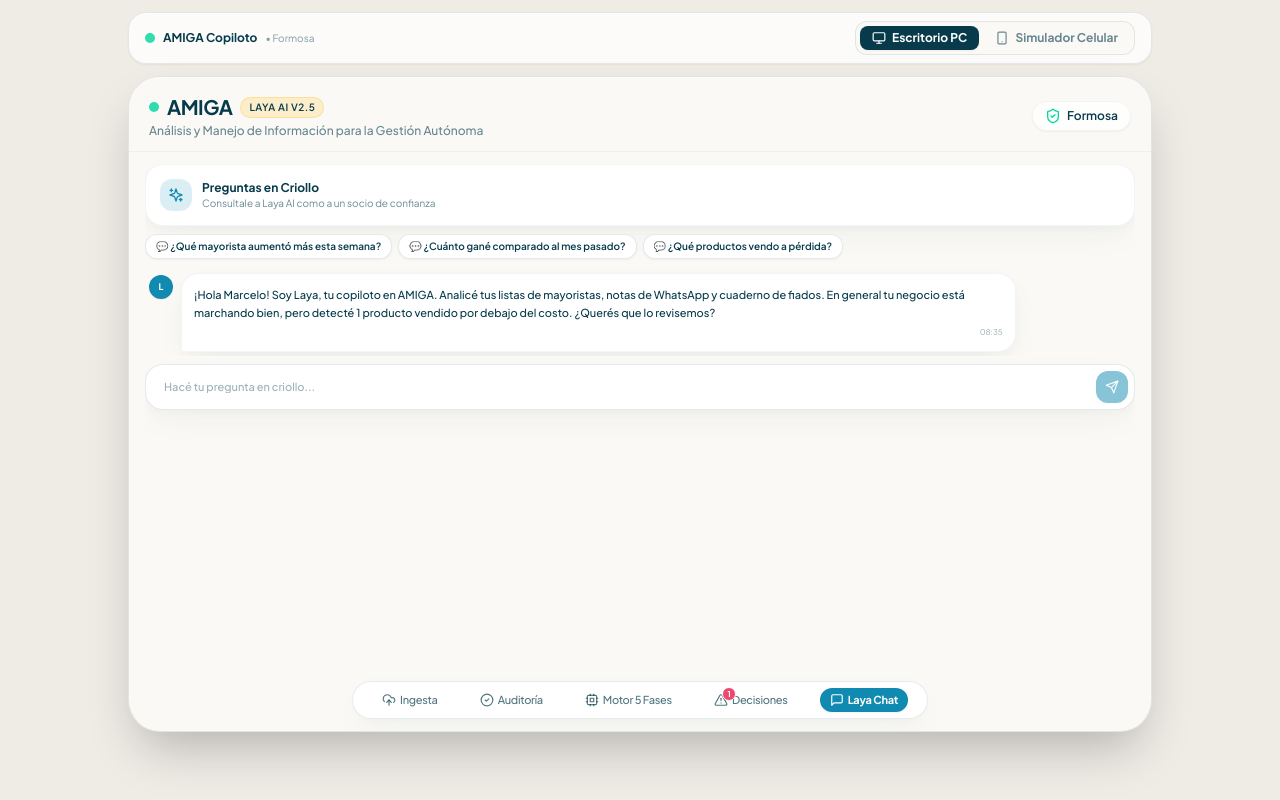
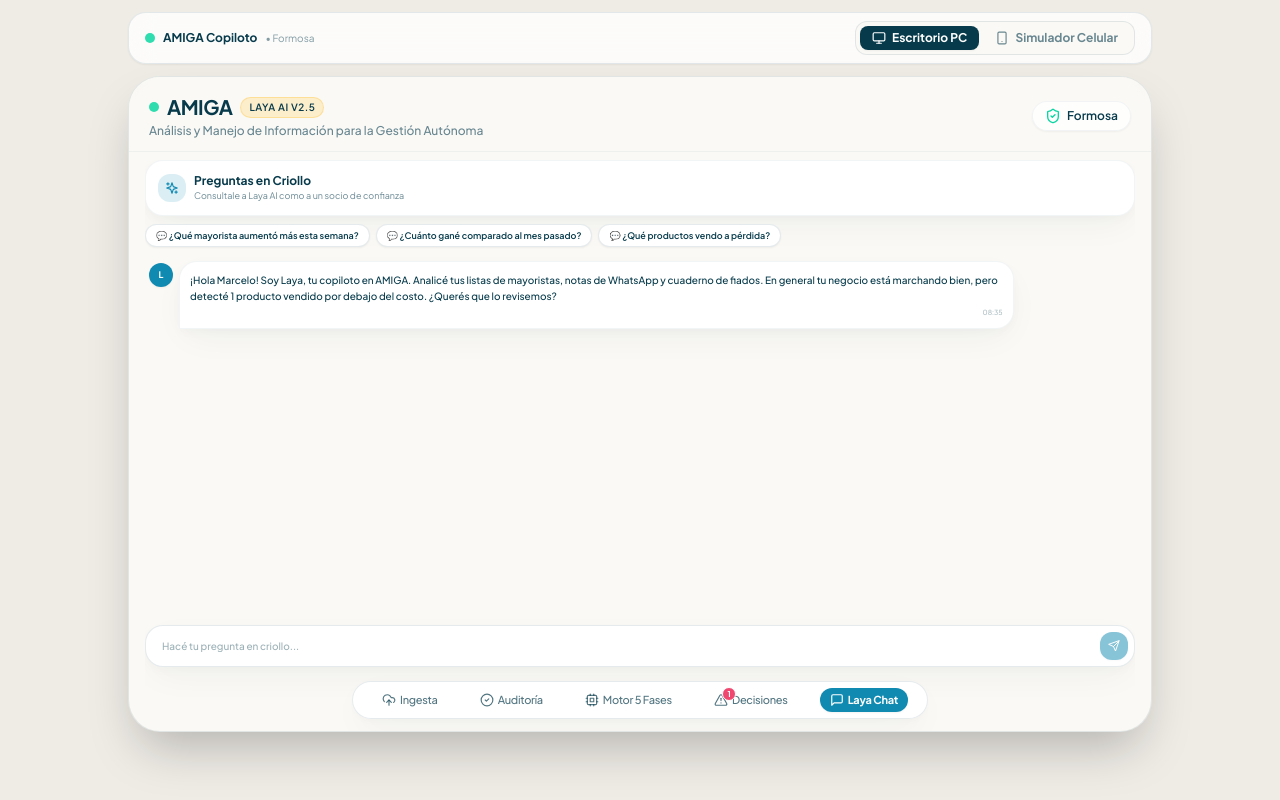
Before and after one commit to tinag1144/hackathon-amiga, a React (Vite) app in the folder frontend/: page / in a window 1280 px wide. Both pictures are taken after a click on the button "Laya Chat". Built offline with nearby package versions, Linux system fonts and the light colour scheme.

Commit message:
fix: correcion estructural de overflow-hidden flex-col en App.tsx para fijar el chat box y scroll de mensajes

```diff
--- a/frontend/src/App.tsx
+++ b/frontend/src/App.tsx
@@ -24,12 +24,8 @@ export const App: React.FC = () => {
   const [processingFileName, setProcessingFileName] = useState<string | null>(null);
 
   const handleUpload = async (file: File) => {
-    // 1. Inicia el razonamiento automático de 5 fases en pantalla
     setProcessingFileName(file.name);
-
-    // 2. Procesa el archivo en vivo generando Asset, Auditoría y Decisión Prescriptiva
     const result = await ApiService.processFileUpload(file);
-
     setAssets(prev => [result.asset, ...prev]);
     setAudits(prev => [result.audit, ...prev]);
     if (result.decision) {
@@ -39,7 +35,6 @@ export const App: React.FC = () => {
 
   const handlePipelineComplete = () => {
     setProcessingFileName(null);
-    // Cambia automáticamente a la vista de decisiones prescriptivas al finalizar el razonamiento en vivo
     setActiveTab('decisiones');
   };
 
@@ -47,7 +42,7 @@ export const App: React.FC = () => {
     <MobileContainer>
       <TopHeader />
 
-      <main className="flex-1 px-3 sm:px-4 pt-3 overflow-y-auto">
+      <main className={`flex-1 px-3 sm:px-4 pt-2 ${activeTab === 'chat' ? 'overflow-hidden flex flex-col relative' : 'overflow-y-auto'}`}>
         {activeTab === 'ingesta' && (
           <FileUploader assets={assets} onUpload={handleUpload} />
         )}
--- a/frontend/src/components/Chat/CopilotChat.tsx
+++ b/frontend/src/components/Chat/CopilotChat.tsx
@@ -1,4 +1,4 @@
-import React, { useState } from 'react';
+import React, { useState, useRef, useEffect } from 'react';
 import { Send, Sparkles, ExternalLink, Bot } from 'lucide-react';
 import { ChatMessage } from '../../types';
 import { ApiService } from '../../services/api';
@@ -11,12 +11,21 @@ interface CopilotChatProps {
 export const CopilotChat: React.FC<CopilotChatProps> = ({ messages, setMessages }) => {
   const [input, setInput] = useState('');
   const [loading, setLoading] = useState(false);
+  const messagesEndRef = useRef<HTMLDivElement>(null);
 
   const suggestedPrompts = [
     "¿Qué mayorista aumentó más esta semana?",
     "¿Cuánto gané comparado al mes pasado?",
     "¿Qué productos vendo a pérdida?"
   ];
+
+  const scrollToBottom = () => {
+    messagesEndRef.current?.scrollIntoView({ behavior: 'smooth' });
+  };
+
+  useEffect(() => {
+    scrollToBottom();
+  }, [messages, loading]);
 
   const handleSend = async (textToSend?: string) => {
     const query = textToSend || input;
@@ -52,40 +61,40 @@ export const CopilotChat: React.FC<CopilotChatProps> = ({ messages, setMessages
   };
 
   return (
-    <div className="h-full flex flex-col justify-between overflow-hidden pb-20">
+    <div className="flex-1 flex flex-col overflow-hidden pb-16 min-h-0 relative">
 
       {/* Editorial Chat Header */}
-      <div className="bg-white rounded-2xl p-3.5 shadow-editorial border border-[#073b4c]/5 mb-2 shrink-0">
-        <div className="flex items-center gap-2.5">
-          <div className="w-8 h-8 rounded-xl bg-[#118ab2]/15 flex items-center justify-center text-[#118ab2] shrink-0">
-            <Sparkles className="w-4 h-4" />
+      <div className="bg-white rounded-2xl p-3 shadow-editorial border border-[#073b4c]/5 mb-2 shrink-0">
+        <div className="flex items-center gap-2">
+          <div className="w-7 h-7 rounded-xl bg-[#118ab2]/15 flex items-center justify-center text-[#118ab2] shrink-0">
+            <Sparkles className="w-3.5 h-3.5" />
           </div>
           <div>
             <h2 className="text-xs font-bold text-[#073b4c]">Preguntas en Criollo</h2>
-            <p className="text-[10px] text-[#073b4c]/60">Consultale a Laya AI como a un socio de confianza</p>
+            <p className="text-[9px] text-[#073b4c]/60">Consultale a Laya AI como a un socio de confianza</p>
           </div>
         </div>
       </div>
 
       {/* Suggested Prompts Carousel */}
-      <div className="flex gap-1.5 overflow-x-auto pb-1.5 mb-1 scrollbar-none shrink-0">
+      <div className="flex gap-1.5 overflow-x-auto pb-1 mb-1.5 scrollbar-none shrink-0">
         {suggestedPrompts.map((p, idx) => (
           <button
             key={idx}
             onClick={() => handleSend(p)}
-            className="text-[10px] text-[#073b4c] font-semibold bg-white hover:bg-[#ffd166]/20 px-2.5 py-1 rounded-xl border border-[#073b4c]/10 shadow-sm whitespace-nowrap shrink-0 transition-colors"
+            className="text-[9px] text-[#073b4c] font-semibold bg-white hover:bg-[#ffd166]/20 px-2.5 py-1 rounded-xl border border-[#073b4c]/10 shadow-sm whitespace-nowrap shrink-0 transition-colors"
           >
             💬 {p}
           </button>
         ))}
       </div>
 
-      {/* Chat Messages List (Flex-1 scrollable area) */}
-      <div className="flex-1 overflow-y-auto space-y-2.5 px-1 py-1 min-h-0">
+      {/* Chat Messages List (STRICTLY SCROLLABLE AREA) */}
+      <div className="flex-1 overflow-y-auto min-h-0 space-y-2 px-1 py-1">
         {messages.map((msg) => (
           <div
             key={msg.id}
-            className={`flex items-start gap-2 ${msg.sender === 'user' ? 'justify-end' : 'justify-start'}`}
+            className={`flex items-start gap-1.5 ${msg.sender === 'user' ? 'justify-end' : 'justify-start'}`}
           >
             {msg.sender === 'laya' && (
               <div className="w-6 h-6 rounded-full bg-[#118ab2] flex items-center justify-center text-white text-[9px] font-bold shrink-0 mt-0.5 shadow-sm">
@@ -94,17 +103,17 @@ export const CopilotChat: React.FC<CopilotChatProps> = ({ messages, setMessages
             )}
 
             <div
-              className={`max-w-[85%] rounded-2xl p-3 shadow-editorial leading-relaxed ${
+              className={`max-w-[85%] rounded-2xl p-2.5 shadow-editorial leading-relaxed ${
                 msg.sender === 'user'
                   ? 'bg-[#073b4c] text-white rounded-br-none'
                   : 'bg-white text-[#073b4c] rounded-bl-none border border-[#073b4c]/5'
               }`}
             >
-              <p className="text-[11px] font-medium whitespace-pre-line">{msg.text}</p>
+              <p className="text-[10px] font-medium whitespace-pre-line">{msg.text}</p>
 
               {/* Citaciones si es de Laya */}
               {msg.archivos_citados && msg.archivos_citados.length > 0 && (
-                <div className="mt-2 pt-1.5 border-t border-[#073b4c]/10 space-y-1">
+                <div className="mt-1.5 pt-1 border-t border-[#073b4c]/10 space-y-0.5">
                   <span className="text-[8px] font-bold text-[#118ab2] uppercase tracking-wider block">
                     Fuentes consultadas por Laya:
                   </span>
@@ -118,7 +127,7 @@ export const CopilotChat: React.FC<CopilotChatProps> = ({ messages, setMessages
                 </div>
               )}
 
-              <span className={`text-[8px] block mt-1 text-right ${msg.sender === 'user' ? 'text-white/60' : 'text-[#073b4c]/40'}`}>
+              <span className={`text-[7px] block mt-0.5 text-right ${msg.sender === 'user' ? 'text-white/60' : 'text-[#073b4c]/40'}`}>
                 {msg.timestamp}
               </span>
             </div>
@@ -132,28 +141,29 @@ export const CopilotChat: React.FC<CopilotChatProps> = ({ messages, setMessages
         ))}
 
         {loading && (
-          <div className="flex items-center gap-2 text-[10px] text-[#073b4c]/60 bg-white p-2 rounded-xl w-fit shadow-editorial border border-[#073b4c]/5 animate-pulse">
-            <Bot className="w-3.5 h-3.5 text-[#118ab2]" /> Laya está consultando tus documentos...
+          <div className="flex items-center gap-2 text-[9px] text-[#073b4c]/60 bg-white p-2 rounded-xl w-fit shadow-editorial border border-[#073b4c]/5 animate-pulse">
+            <Bot className="w-3 h-3 text-[#118ab2]" /> Laya está consultando tus documentos...
           </div>
         )}
+        <div ref={messagesEndRef} />
       </div>
 
-      {/* Input Bar (Elevated above BottomNav) */}
-      <div className="mt-2 shrink-0 bg-white p-1.5 rounded-2xl shadow-editorial border border-[#073b4c]/10 flex items-center gap-1.5">
+      {/* Input Bar (STRICTLY SHRUNK AND POSITIONED ABOVE BOTTOMNAV) */}
+      <div className="mt-1 shrink-0 bg-white p-1.5 rounded-2xl shadow-editorial border border-[#073b4c]/10 flex items-center gap-1.5 z-10">
         <input
           type="text"
           value={input}
           onChange={(e) => setInput(e.target.value)}
           onKeyDown={(e) => e.key === 'Enter' && handleSend()}
           placeholder="Hacé tu pregunta en criollo..."
-          className="flex-1 bg-transparent px-3 py-1.5 text-[11px] text-[#073b4c] placeholder-[#073b4c]/40 focus:outline-none font-medium"
+          className="flex-1 bg-transparent px-2.5 py-1 text-[10px] text-[#073b4c] placeholder-[#073b4c]/40 focus:outline-none font-medium"
         />
         <button
           onClick={() => handleSend()}
           disabled={loading || !input.trim()}
-          className="w-8 h-8 rounded-xl bg-[#118ab2] hover:bg-[#073b4c] disabled:opacity-50 text-white flex items-center justify-center transition-colors shadow-sm shrink-0"
+          className="w-7 h-7 rounded-xl bg-[#118ab2] hover:bg-[#073b4c] disabled:opacity-50 text-white flex items-center justify-center transition-colors shadow-sm shrink-0"
         >
-          <Send className="w-3.5 h-3.5" />
+          <Send className="w-3 h-3" />
         </button>
       </div>
     </div>
```
